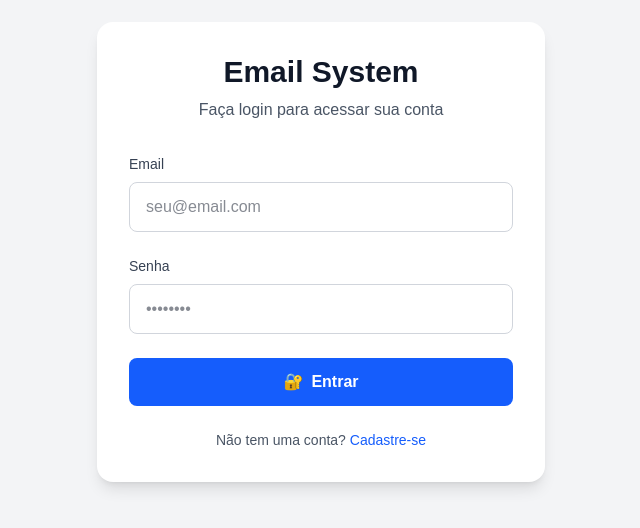
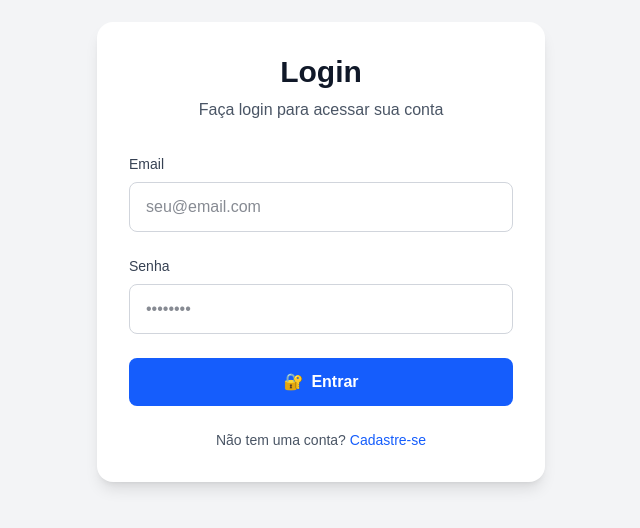
Before and after one commit to idkdrew/appemail_frontend, a Next.js app: page /login in a window 1280 px wide. Shown: the part 148-676 px from the top of the page, without its empty margins (319-959 px from the left). Built offline with nearby package versions, Linux system fonts and the light colour scheme; no server answers.

Commit message:
fix: adjusting texts

```diff
--- a/src/app/layout.tsx
+++ b/src/app/layout.tsx
@@ -13,7 +13,7 @@ const geistMono = Geist_Mono({
 });
 
 export const metadata: Metadata = {
-  title: "Email System - Gerencie seus emails",
+  title: "Sistema de Email - Gerencie seus emails",
   description: "Sistema completo de gerenciamento de emails com rascunhos e envio",
 };
 
--- a/src/app/login/page.tsx
+++ b/src/app/login/page.tsx
@@ -33,7 +33,7 @@ export default function LoginPage() {
       <div className="w-full max-w-md bg-white dark:bg-gray-800 rounded-2xl shadow-lg p-8">
         <div className="text-center mb-8">
           <h1 className="text-3xl font-bold text-gray-900 dark:text-white mb-2">
-            Email System
+            Login
           </h1>
           <p className="text-gray-600 dark:text-gray-400">
             Faça login para acessar sua conta
--- a/src/app/register/page.tsx
+++ b/src/app/register/page.tsx
@@ -32,7 +32,7 @@ export default function RegisterPage() {
       <div className="w-full max-w-md bg-white dark:bg-gray-800 rounded-2xl shadow-lg p-8">
         <div className="text-center mb-8">
           <h1 className="text-3xl font-bold text-gray-900 dark:text-white mb-2">
-            Email System
+            Cadastro
           </h1>
           <p className="text-gray-600 dark:text-gray-400">
             Crie sua conta para começar
--- a/src/components/Navigation.tsx
+++ b/src/components/Navigation.tsx
@@ -26,7 +26,7 @@ export default function Navigation() {
         <div className="flex justify-between h-16">
           <div className="flex items-center space-x-8">
             <Link href="/profile" className="text-xl font-bold text-blue-600 dark:text-blue-400">
-              Email System
+              Projeto Cliente Servidor
             </Link>
 
             <div className="hidden md:flex space-x-4">
```
